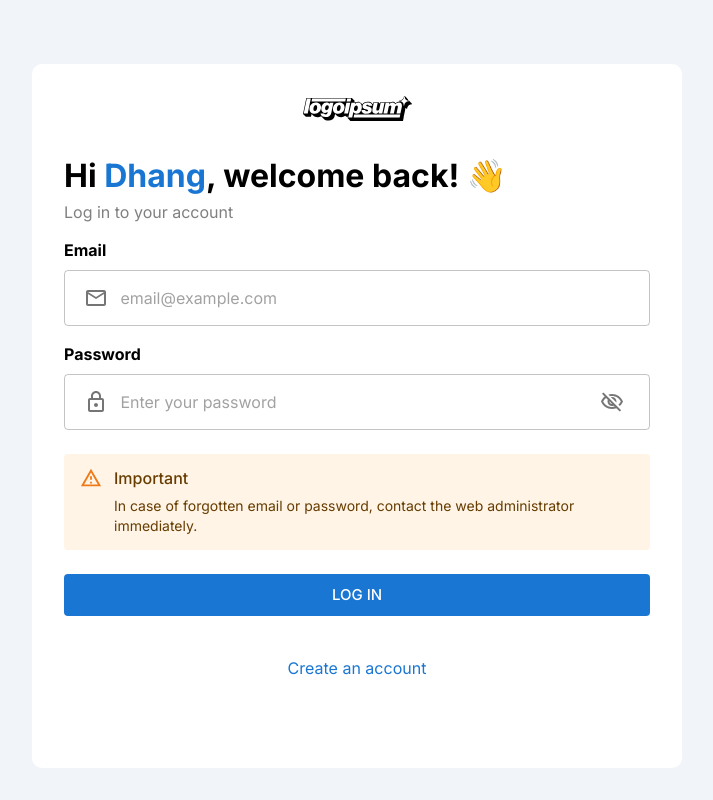
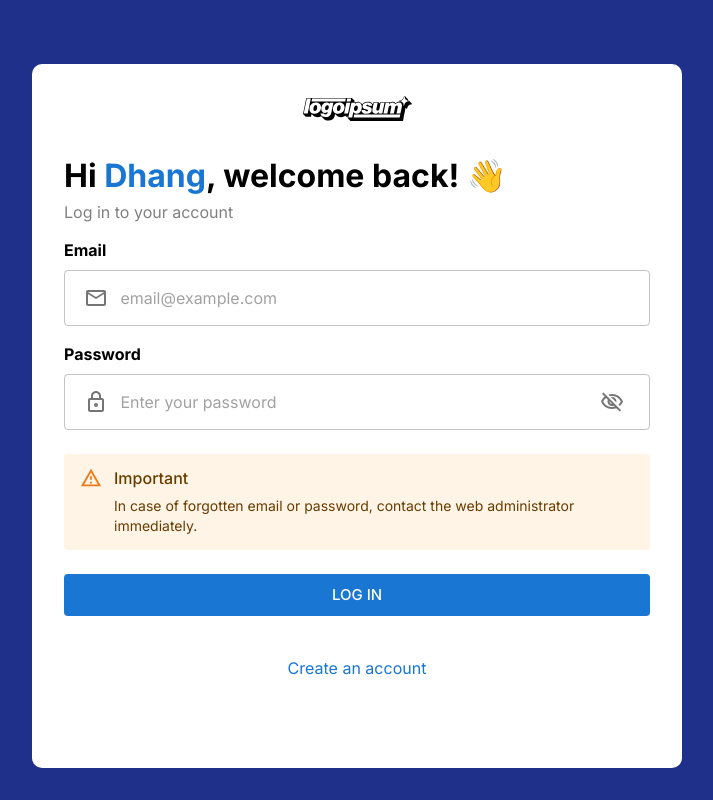
Before and after one commit to kingdeorayom/auto-promo-ph, a Next.js app: page /admin in a window 1280 px wide. Shown: the whole page, without its empty margins (283-996 px from the left). Built offline with nearby package versions, Linux system fonts and the light colour scheme.

Commit message:
update: login page background color

```diff
--- a/styles/Login.module.css
+++ b/styles/Login.module.css
@@ -1,5 +1,6 @@
 .container {
-    background-color: #f1f5f9;
+    /* background-color: #f1f5f9; */
+    background-color: #1f308a;
     height: 100vh;
     padding: 1rem 1rem;
 }
```
